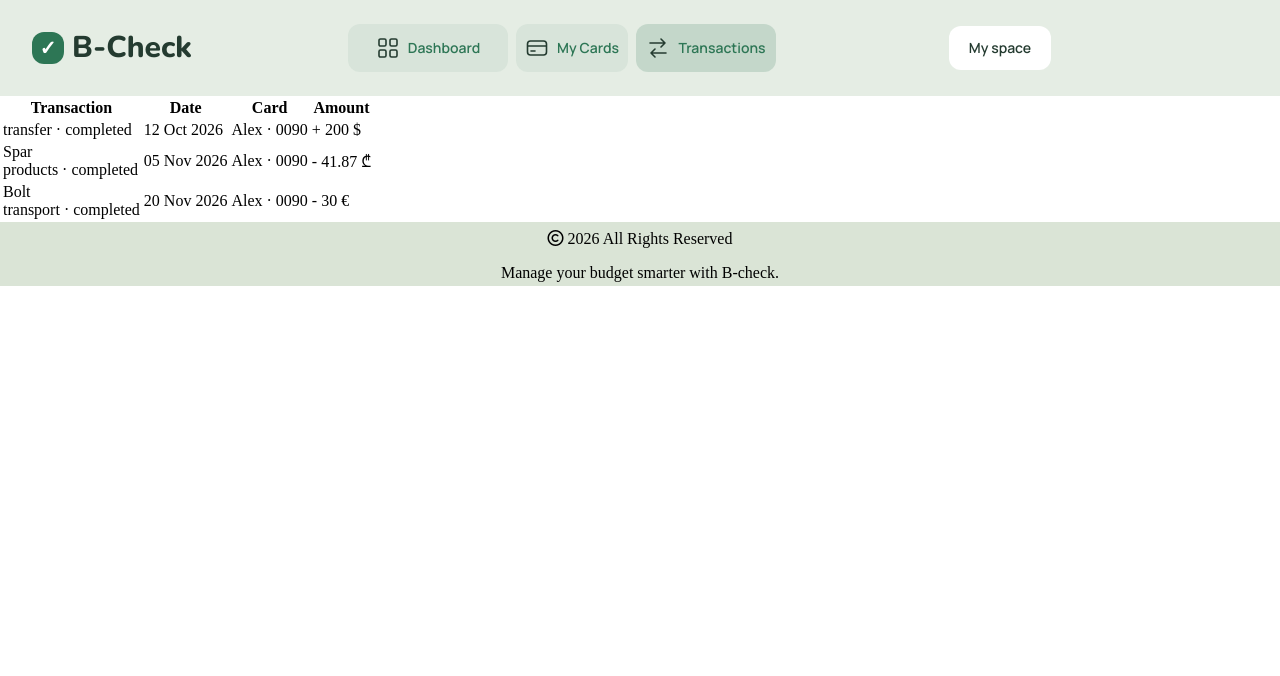
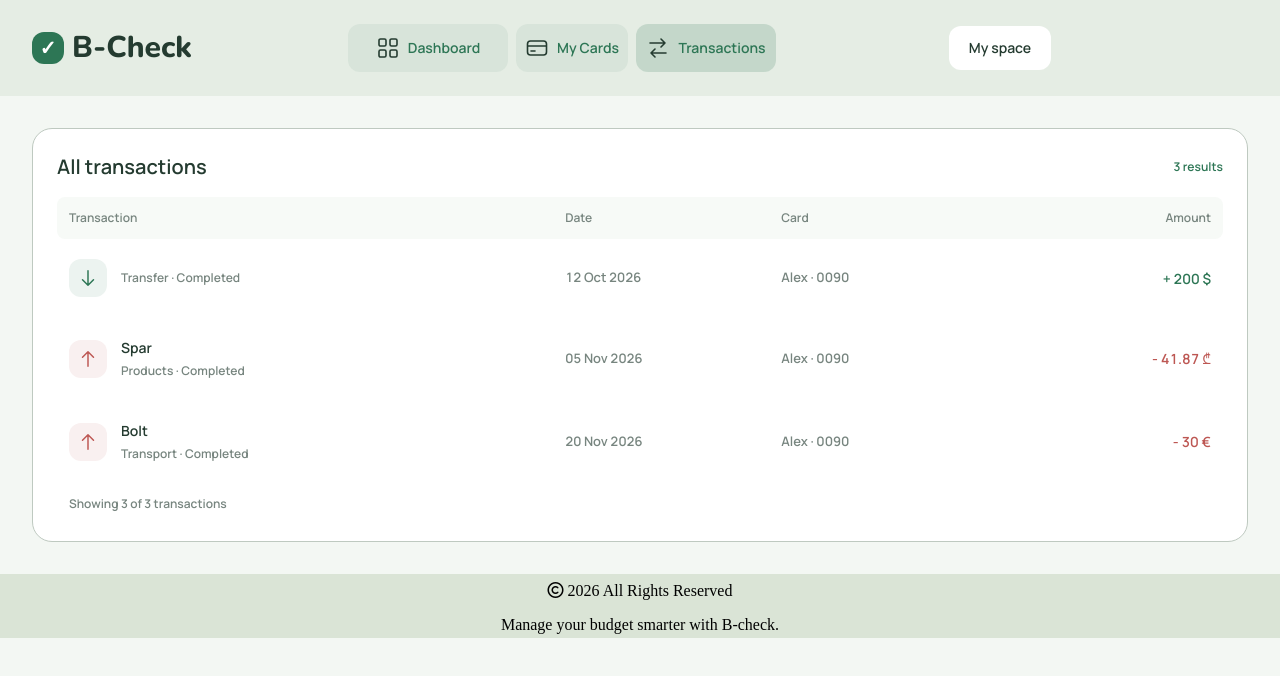
Before and after one commit to giorgi-v2/B-check, an Angular app: page / in a window 1280 px wide. Both pictures are taken after a click on the link "Transactions". Shown: the top 676 px of the page. Built offline with nearby package versions, Linux system fonts and the light colour scheme.

Commit message:
transactions-page styles update

```diff
--- a/src/app/components/header/header.scss
+++ b/src/app/components/header/header.scss
@@ -15,9 +15,9 @@
 }
 
 :host {
-  --header-chrome: #e5ede4;
-  --header-green: #2d7655;
-  --header-ink: #243b30;
+  --header-chrome: var(--color-chrome);
+  --header-green: var(--color-primary);
+  --header-ink: var(--color-text);
   --header-nav-default: rgb(45 118 85 / 7%);
   --header-nav-hover: rgb(45 118 85 / 12%);
   --header-nav-active: rgb(45 118 85 / 18%);
--- a/src/app/features/transactions-page/transactions-page.html
+++ b/src/app/features/transactions-page/transactions-page.html
@@ -1,3 +1,8 @@
+<header class="transactions-header">
+  <h1>All transactions</h1>
+  <span class="transactions-count">{{ transactions.length }} results</span>
+</header>
+
 <table>
   <thead>
     <tr>
@@ -14,9 +19,13 @@
           <div class="transaction-cell">
             <div class="transaction-cell-icon">
               @if (transaction.type === 'income') {
-                <!--insert SVG for income-->
+                <svg class="transaction-icon-income" viewBox="0 0 24 24" aria-hidden="true">
+                  <use href="icons/transaction-income.svg#icon" />
+                </svg>
               } @else if (transaction.type === 'outcome') {
-                <!--insert SVG for outcome-->
+                <svg class="transaction-icon-outcome" viewBox="0 0 24 24" aria-hidden="true">
+                  <use href="icons/transaction-outcome.svg#icon" />
+                </svg>
               } @else {
                 <img src="icons/transactions.svg" alt="" />
               }
@@ -73,3 +82,7 @@
     }
   </tbody>
 </table>
+
+<footer class="transactions-footer">
+  Showing {{ transactions.length }} of {{ transactions.length }} transactions
+</footer>
--- a/src/app/features/transactions-page/transactions-page.scss
+++ b/src/app/features/transactions-page/transactions-page.scss
@@ -0,0 +1,176 @@
+:host {
+  box-sizing: border-box;
+  display: block;
+  width: calc(100% - 48px);
+  max-width: 1216px;
+  margin: 32px auto;
+  padding: 24px;
+  overflow-x: auto;
+  border: 1px solid var(--color-border);
+  border-radius: 20px;
+  background-color: var(--color-surface);
+  color: var(--color-text);
+  font-family: var(--font-body);
+  font-size: 14px;
+  line-height: 1.5;
+}
+
+.transactions-header {
+  display: flex;
+  align-items: center;
+  justify-content: space-between;
+  gap: 16px;
+  margin-bottom: 16px;
+
+  h1 {
+    margin: 0;
+    font-size: 20px;
+    font-weight: 600;
+    line-height: 1.4;
+  }
+}
+
+.transactions-count {
+  flex-shrink: 0;
+  color: var(--color-primary);
+  font-size: 12px;
+}
+
+table {
+  width: 100%;
+  min-width: 560px;
+  border-collapse: separate;
+  border-spacing: 0;
+  table-layout: fixed;
+}
+
+th {
+  padding: 12px;
+  background-color: var(--color-surface-subtle);
+  color: var(--color-text-muted);
+  font-size: 12px;
+  font-weight: 600;
+  text-align: left;
+
+  &:first-child {
+    width: 44%;
+    border-radius: 8px 0 0 8px;
+  }
+
+  &:nth-child(2) {
+    width: 18%;
+  }
+
+  &:nth-child(3) {
+    width: 22%;
+  }
+
+  &:last-child {
+    width: 16%;
+    border-radius: 0 8px 8px 0;
+    text-align: right;
+  }
+}
+
+td {
+  padding: 20px 12px;
+  vertical-align: middle;
+}
+
+.transaction-cell {
+  display: flex;
+  align-items: center;
+  gap: 14px;
+}
+
+.transaction-cell-icon {
+  display: grid;
+  flex: 0 0 38px;
+  width: 38px;
+  height: 38px;
+  place-items: center;
+  border-radius: 12px;
+  background-color: var(--color-positive-subtle);
+  color: var(--color-text);
+
+  img,
+  svg {
+    display: block;
+    width: 22px;
+    height: 22px;
+  }
+
+  &:has(.transaction-icon-income) {
+    color: var(--color-positive);
+  }
+
+  &:has(.transaction-icon-outcome) {
+    background-color: var(--color-negative-subtle);
+    color: var(--color-negative);
+  }
+}
+
+.transaction-cell-body {
+  min-width: 0;
+  overflow-wrap: anywhere;
+}
+
+.transaction-cell-header {
+  margin-bottom: 4px;
+  font-weight: 600;
+}
+
+.transaction-cell-description {
+  color: var(--color-text-muted);
+  font-size: 12px;
+  text-transform: capitalize;
+}
+
+.transaction-cell-date,
+.transaction-cell-card {
+  color: var(--color-text-muted);
+  font-size: 13px;
+}
+
+.transaction-cell-date,
+.transaction-cell-amount {
+  white-space: nowrap;
+  font-variant-numeric: tabular-nums;
+}
+
+.transaction-cell-amount {
+  text-align: right;
+}
+
+.transaction-cell-amount-positive {
+  color: var(--color-positive);
+}
+
+.transaction-cell-amount-negative {
+  color: var(--color-negative);
+}
+
+.transaction-cell-empty {
+  padding-block: 48px;
+  color: var(--color-text-muted);
+  text-align: center;
+}
+
+.transactions-footer {
+  padding: 12px 12px 4px;
+  color: var(--color-text-muted);
+  font-size: 12px;
+}
+
+@media (max-width: 760px) {
+  :host {
+    width: calc(100% - 24px);
+    margin-block: 20px;
+    padding: 16px;
+    border-radius: 16px;
+  }
+
+  .transactions-header h1 {
+    font-size: 18px;
+  }
+}
--- a/src/styles.scss
+++ b/src/styles.scss
@@ -1,3 +1,20 @@
+:root {
+  --color-primary: #2d7655;
+  --color-text: #243b30;
+  --color-surface: #fff;
+  --color-chrome: #e5ede4;
+  --color-page: color-mix(in srgb, var(--color-chrome) 45%, var(--color-surface));
+  --color-text-muted: color-mix(in srgb, var(--color-text) 62%, var(--color-surface));
+  --color-border: color-mix(in srgb, var(--color-chrome) 80%, var(--color-text));
+  --color-surface-subtle: color-mix(in srgb, var(--color-chrome) 30%, var(--color-surface));
+  --color-positive: var(--color-primary);
+  --color-negative: #bd5753;
+  --color-positive-subtle: color-mix(in srgb, var(--color-positive) 9%, var(--color-surface));
+  --color-negative-subtle: color-mix(in srgb, var(--color-negative) 9%, var(--color-surface));
+  --font-body: 'Manrope', sans-serif;
+}
+
 body {
-    margin: 0;
+  margin: 0;
+  background-color: var(--color-page);
 }
```
Also changed, not shown: public/icons/transaction-income.svg (added), public/icons/transaction-outcome.svg (added).
